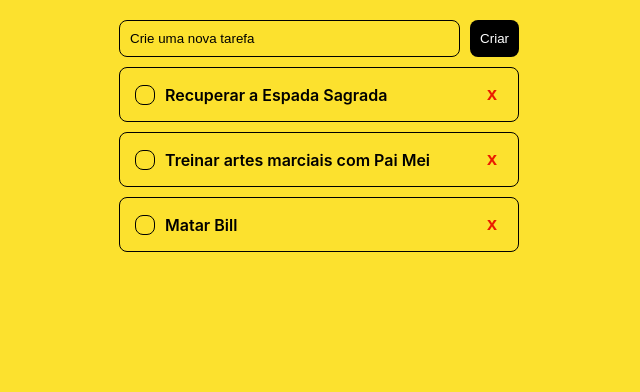
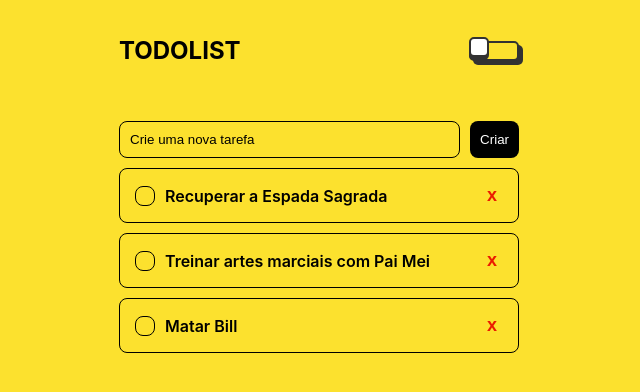
Before and after one commit to thekidisalright/todo-react, a React (Create React App) app in the folder todo-list/: page / in a window 1280 px wide. Shown: the top 392 px of the page, without its empty margins (321-961 px from the left). Built offline with nearby package versions, Linux system fonts and the light colour scheme.

Commit message:
Estilização e importação da Header

```diff
--- a/todo-list/src/App.css
+++ b/todo-list/src/App.css
@@ -6,6 +6,84 @@ body {
   display: flex;
   flex-direction: column;
   align-items: center;
+}
+
+.header {
+  display: flex;
+  justify-content: space-between;
+  align-items: center;
+  padding: 20px 20px;
+  width: 400px;
+
+  .brand {
+    font-size: 1.5rem;
+    font-weight: 700;
+    color: #000000;
+    text-transform: uppercase;
+    display: block;
+    width: fit-content;
+  }
+
+  .switch {
+    --input-focus: #ea1b00;
+    --font-color: #323232;
+    --font-color-sub: #666;
+    --bg-color: #fff;
+    --bg-color-alt: #666;
+    --main-color: #323232;
+    position: relative;
+    display: flex;
+    flex-direction: column;
+    justify-content: center;
+    align-items: center;
+    gap: 30px;
+    width: 50px;
+    height: 20px;
+  }
+
+  .toggle {
+    opacity: 0;
+    width: 0;
+    height: 0;
+  }
+
+  .slider {
+    box-sizing: border-box;
+    border-radius: 5px;
+    border: 2px solid var(--main-color);
+    box-shadow: 4px 4px var(--main-color);
+    position: absolute;
+    cursor: pointer;
+    top: 0;
+    left: 0;
+    right: 0;
+    bottom: 0;
+    background-color: #fce12e;
+    transition: 0.3s;
+  }
+
+  .slider:before {
+    box-sizing: border-box;
+    position: absolute;
+    content: "";
+    height: 20px;
+    width: 20px;
+    border: 2px solid var(--main-color);
+    border-radius: 5px;
+    left: -2px;
+    bottom: 2px;
+    background-color: var(--bg-color);
+    box-shadow: 0 3px 0 var(--main-color);
+    transition: 0.3s;
+  }
+
+  .toggle:checked + .slider {
+    background-color: var(--input-focus);
+  }
+
+  .toggle:checked + .slider:before {
+    transform: translateX(30px);
+  }
 }
 
 .todo-list {
--- a/todo-list/src/App.js
+++ b/todo-list/src/App.js
@@ -2,6 +2,7 @@ import "./App.css";
 import { useState } from "react";
 import Todo from "./components/Todo";
 import TodoForm from "./components/TodoForm";
+import Header from "./components/Header";
 
 function App() {
   const [todos, setTodos] = useState([
@@ -23,6 +24,7 @@ function App() {
   ]);
   return (
     <div className="App">
+      <Header />
       <TodoForm />
       <div className="todo-list">
         {todos.map((todo, index) => (
```
